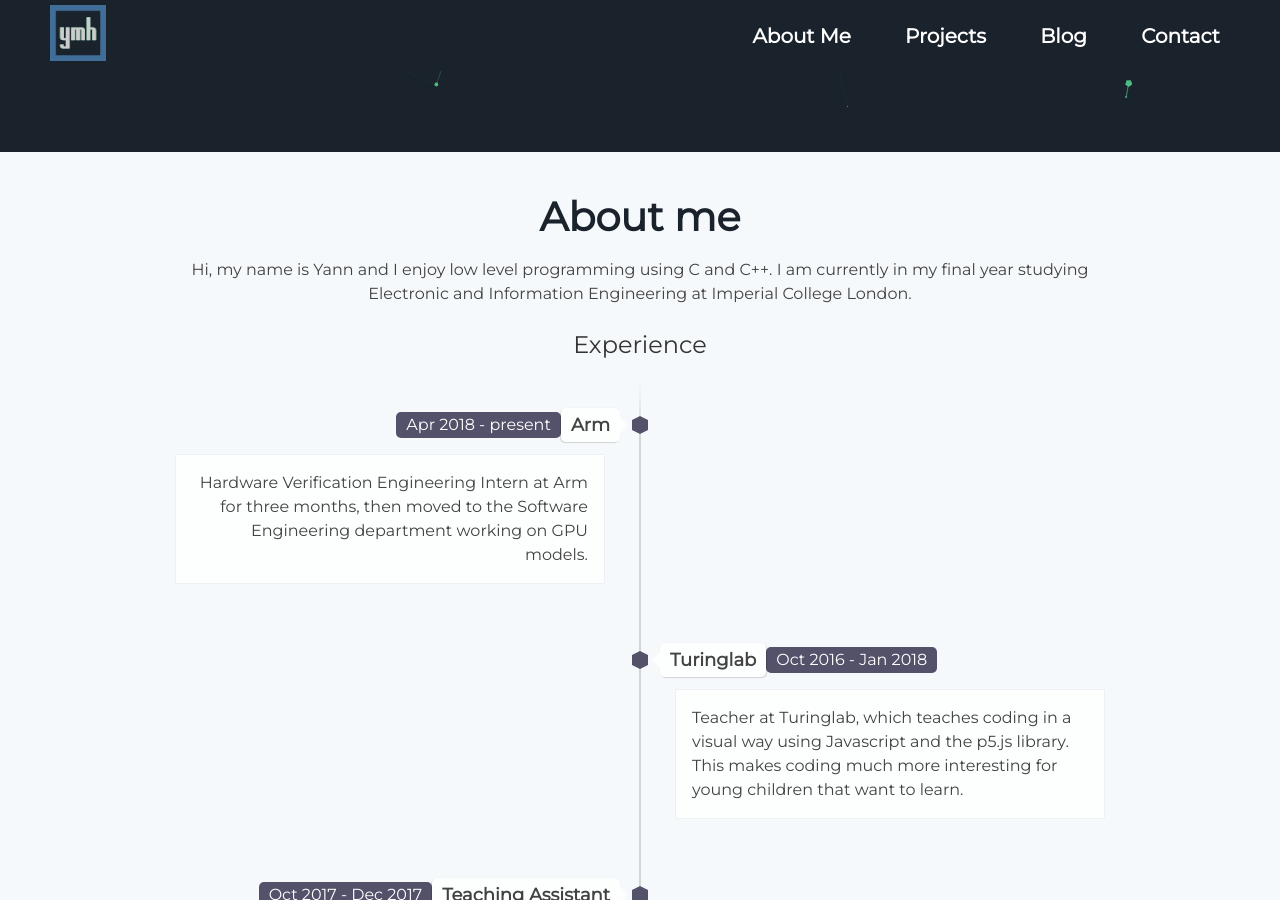
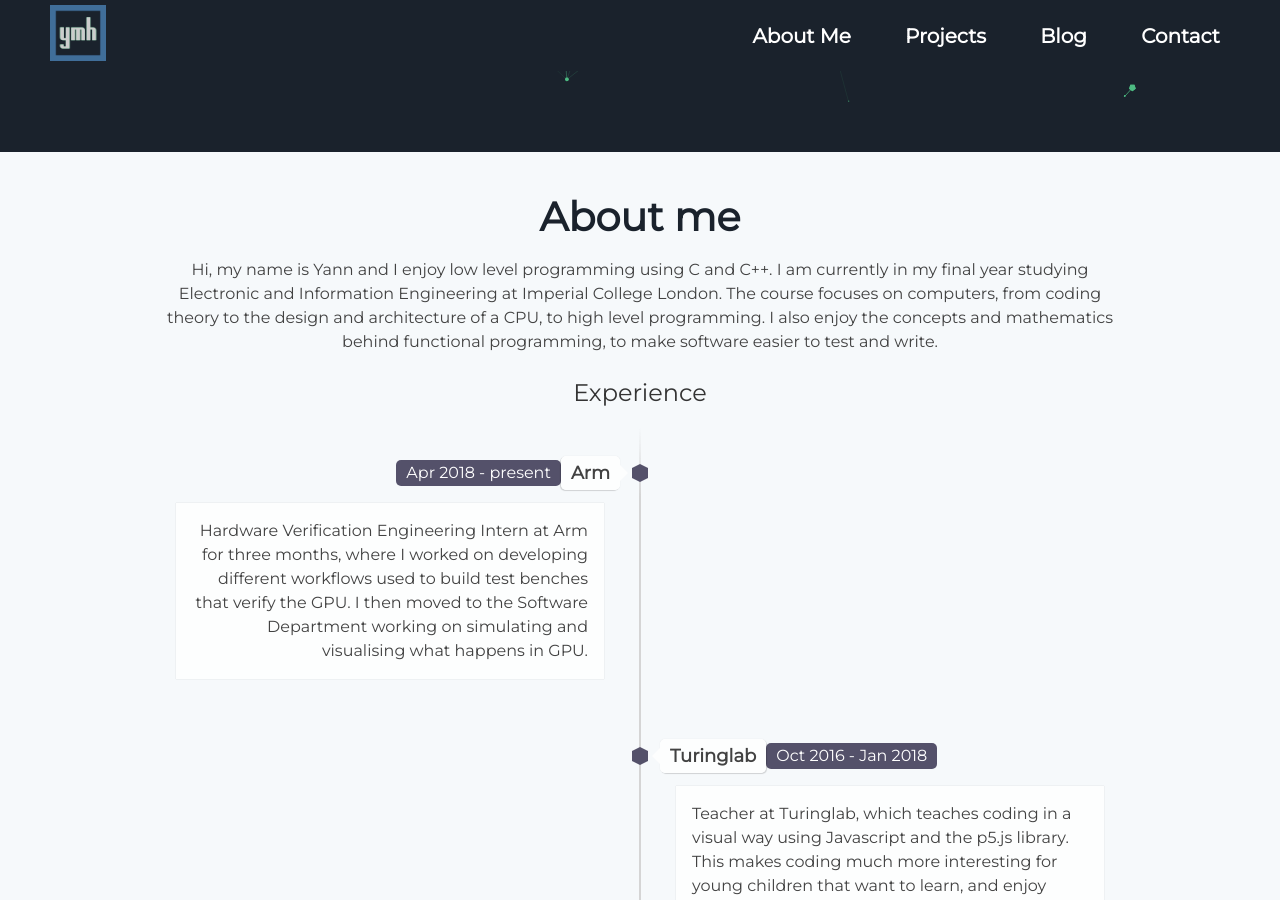
Before and after one commit to ymherklotz/website-imperial, a Jekyll site: the page built from index.md, in a window 1280 px wide and 900 px high, scrolled down 748 px. Built offline with Jekyll 4.4.1, drawn with Linux system fonts in a browser that asks for light colours; some of the changed text lies outside the part shown.

Commit message:
Updating data files with about section

```diff
--- a/_config.yml
+++ b/_config.yml
@@ -1,7 +1,7 @@
 # Site settings
 title: Yann Herklotz
 description: >-
-  Game engine C++ developer, with a love for functional programming
+  Game engine C++ developer, with a passion for functional programming
 url: https://www.yannherklotz.com/
 baseurl:
 # url: "localhost:3000"
--- a/_data/about.yml
+++ b/_data/about.yml
@@ -1,40 +1,63 @@
 user: >-
   Hi, my name is Yann and I enjoy low level programming using C and C++. I am
   currently in my final year studying Electronic and Information Engineering at
-  Imperial College London.
+  Imperial College London. The course focuses on computers, from coding theory
+  to the design and architecture of a CPU, to high level programming. I also
+  enjoy the concepts and mathematics behind functional programming, to make
+  software easier to test and write.
 
-experience:
+skills:
   -
-    icon: todo
+    icon: code
     title: Software
     description: >-
-      Most of my programming experience is in C++, where I am familiar with the
-      newest standard (C++17), as well as older standards and their
-      differences. I also enjoy functional programming, and have written a large
-      project using F# called FMark, which was written using purely functional
-      code.
-
+      Most of my programming experience is in C++, mostly working on low level
+      programming such as designing a [Game
+      Engine](https://github.com/ymherklotz/YAGE). I also enjoy functional
+      programming, and have written a project using F# called
+      [FMark](https://github.com/ymherklotz/FMark) with a team of four other
+      students for our Higher Level Programming module. I also have experience
+      in Haskell and test driven development.
   -
-    icon:
+    icon: quote-right
+    title: Social
+    description: >-
+      Participating in many group projects at university, and working in a team
+      at work, I have learned to work well and coordinate with other
+      people. Working on [FMark](https://github.com/ymherklotz/FMark) I assumed
+      a leadership role and learned how to assign different tasks effectively.
+  -
+    icon: microchip
+    title: Other
+    description: >-
+      I am also very interested in low-power hardware design, especially using
+      FPGAs. I have industry experience in System Verilog, designing test
+      benches, and have used Verilog in first and second year at university.
 
 timeline:
   -
     company: Arm
+    position: Intern
     dates: Apr 2018 - present
     description: >-
-      Hardware Verification Engineering Intern at Arm for three months, then
-      moved to the Software Engineering department working on GPU models.
+      Hardware Verification Engineering Intern at Arm for three months, where I
+      worked on developing different workflows used to build test benches that
+      verify the GPU. I then moved to the Software Department working on
+      simulating and visualising what happens in GPU.
   -
     company: Turinglab
+    position: Tutor
     dates: Oct 2016 - Jan 2018
     description: >-
       Teacher at Turinglab, which teaches coding in a visual way using
       Javascript and the p5.js library. This makes coding much more interesting
-      for young children that want to learn.
+      for young children that want to learn, and enjoy making simple games with
+      the library, which can teach them many different aspects of programming.
   -
-    company: Teaching Assistant
+    company: Imperial College London
+    position: Teaching Assistant
     dates: Oct 2017 - Dec 2017
     description: >-
       Software Engineering Teaching Assistant at Imperial College London, where
       I helped teach first and second year students the basics of C++, and then
-      the concept behind Object Oriented programming.
+      the concept behind Object Oriented programming. It
```
